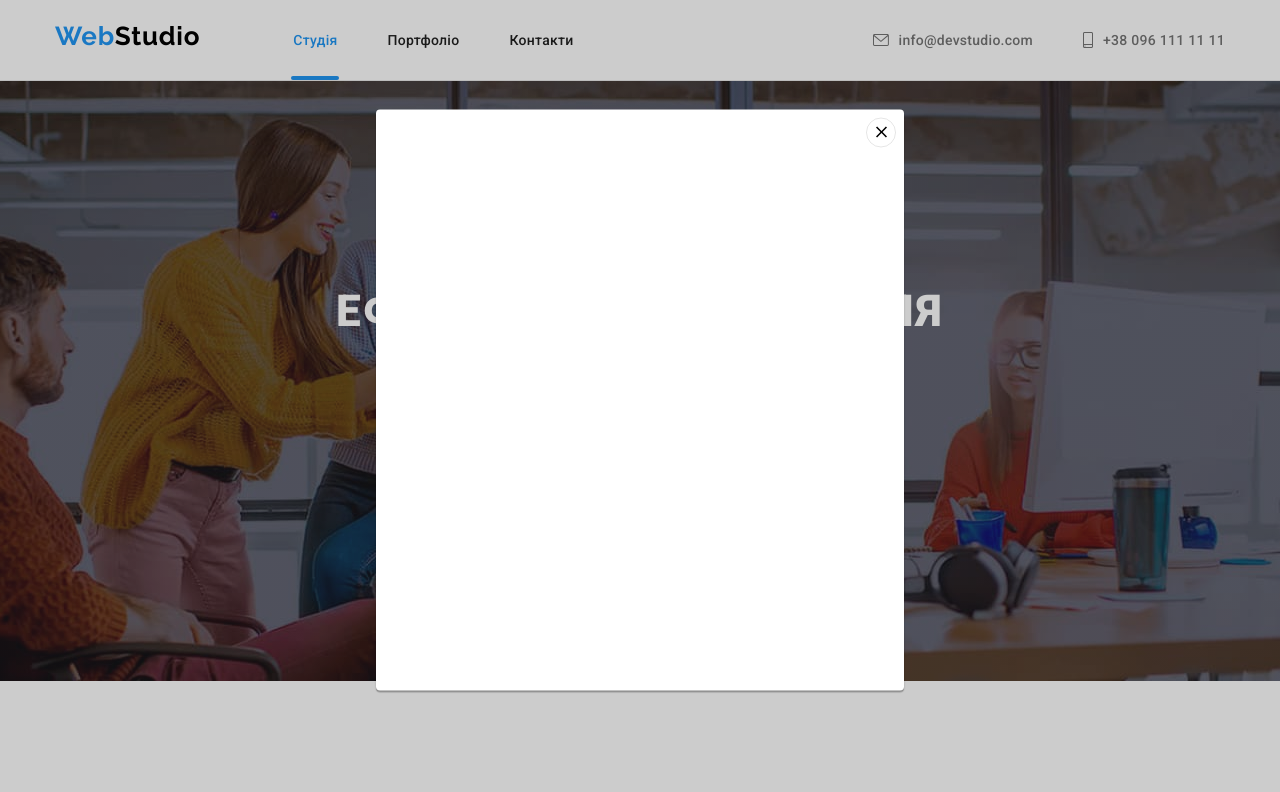
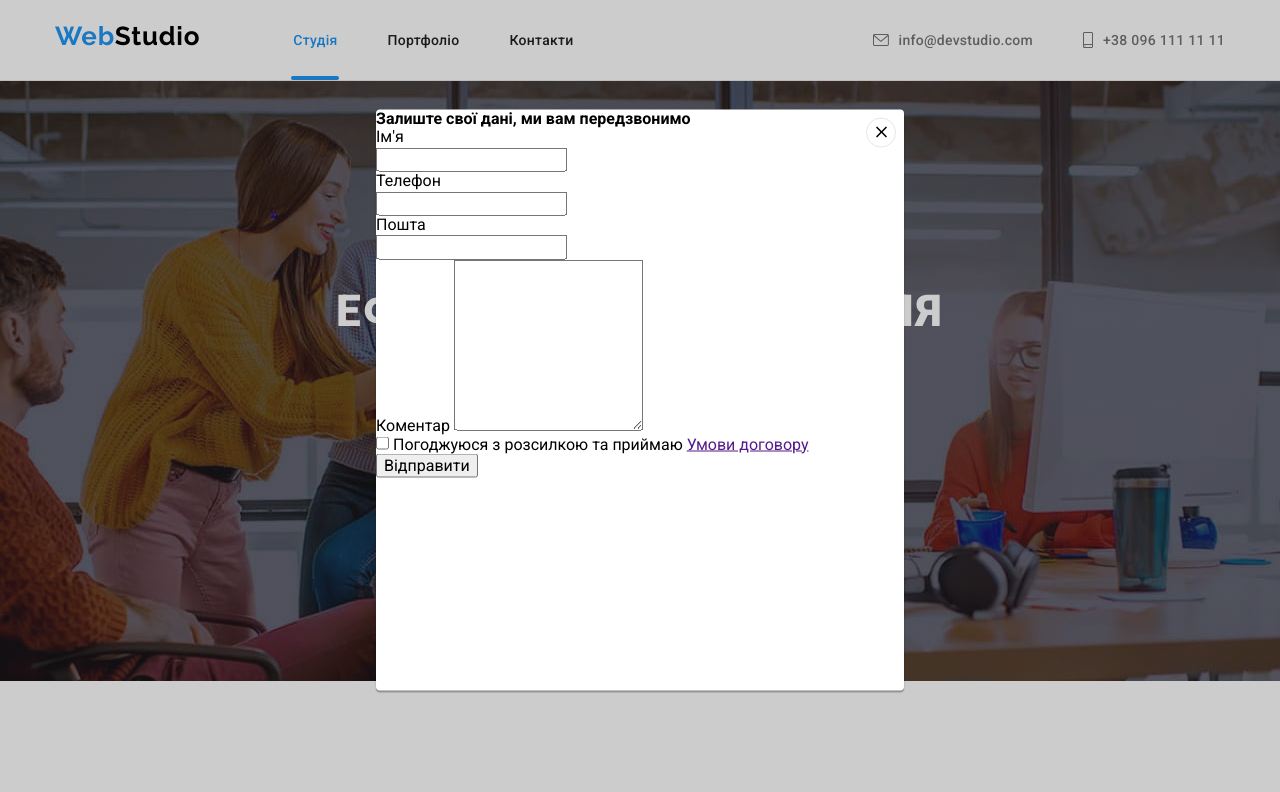
Before and after one commit to andysush/goit-markup-hw-06, a plain HTML site: page index.html in a window 1280 px wide. Both pictures are taken after a click on the button "Замовити послугу". Shown: the top 792 px of the page. Drawn offline with Linux system fonts and the light colour scheme.

Commit message:
Розмітка модалки та підписки в футері

```diff
--- a/css/styles.css
+++ b/css/styles.css
@@ -523,6 +523,14 @@ gap: 30px;
   fill: var(--white-color);
 }
 
+.footer-links {
+  margin-right: 93px;
+}
+
+
+
+
+
 /* MODAL WINDOW */
 
 .backdrop {
--- a/index.html
+++ b/index.html
@@ -575,6 +575,19 @@
             </li>
           </ul>
         </div>
+        <div class="pidpyska">
+          <p class="footer-text">Підпишіться на розсилку</p>
+          <form name="pidpyska-form">
+            <label class="pidpyska-label">
+              <input class="pidpyska-field" type="e mail" name="user_email" placeholder="E-mail">
+            </label>
+              <button class="pidpyska-button" type="submit">Підписатися
+              <svg class="pidpyska-icon" width="24" height="24">
+                <use href="./images/icons.svg"></use>
+              </svg>
+            </button>
+          </form>
+        </div>
       </div>
     </footer>
     <!-- MODAL WINDOW -->
@@ -585,6 +598,43 @@
         <use href="./images/icons.svg#icon-close"></use>
       </svg>
     </button>
+      <strong>Залиште свої дані, ми вам передзвонимо</strong>
+      <form class="modal-form" name="modal_form">
+        <div class="modal-form-group" role="group">
+            <label class="modal-form-label">Ім'я
+              <div class="wrapper">
+                <input class="modal-form-field" type="text" name="user_name">
+              <svg class="modal-form-icon" width="18" height="18">
+                <use href="./images/icons.svg#"></use>
+              </svg>
+              </div>
+            </label>
+            <label class="modal-form-label">Телефон
+              <div class="wrapper">
+                <input class="modal-form-field" type="tel" name="user_phone">
+              <svg class="modal-form-icon" width="18" height="18">
+                <use href="./images/icons.svg#"></use>
+              </svg>
+              </div>
+            </label>
+            <label class="modal-form-label">Пошта
+              <div class="wrapper">
+                <input class="modal-form-field" type="email" name="user_email">
+              <svg class="modal-form-icon" width="18" height="18">
+                <use href="./images/icons.svg#"></use>
+              </svg>
+              </div>
+            </label>
+            <label class="modal-form-label">Коментар
+              <textarea class="modal-form-text" name="user_text" rows="9"></textarea>
+            </label>
+        </div>
+        <div role="group">
+           <input class="modal-checkbox" id="user_agreement" type="checkbox">
+           <label for="user_agreement">Погоджуюся з розсилкою та приймаю <a href="">Умови договору</a></label>
+        </div>
+        <button class="modal-button" type="submit">Відправити</button>
+      </form>
   </div>
 </div>
 <script src="./js/modal.js"></script>
```
Also changed, not shown: portfolio.html (+55 -11 lines).
